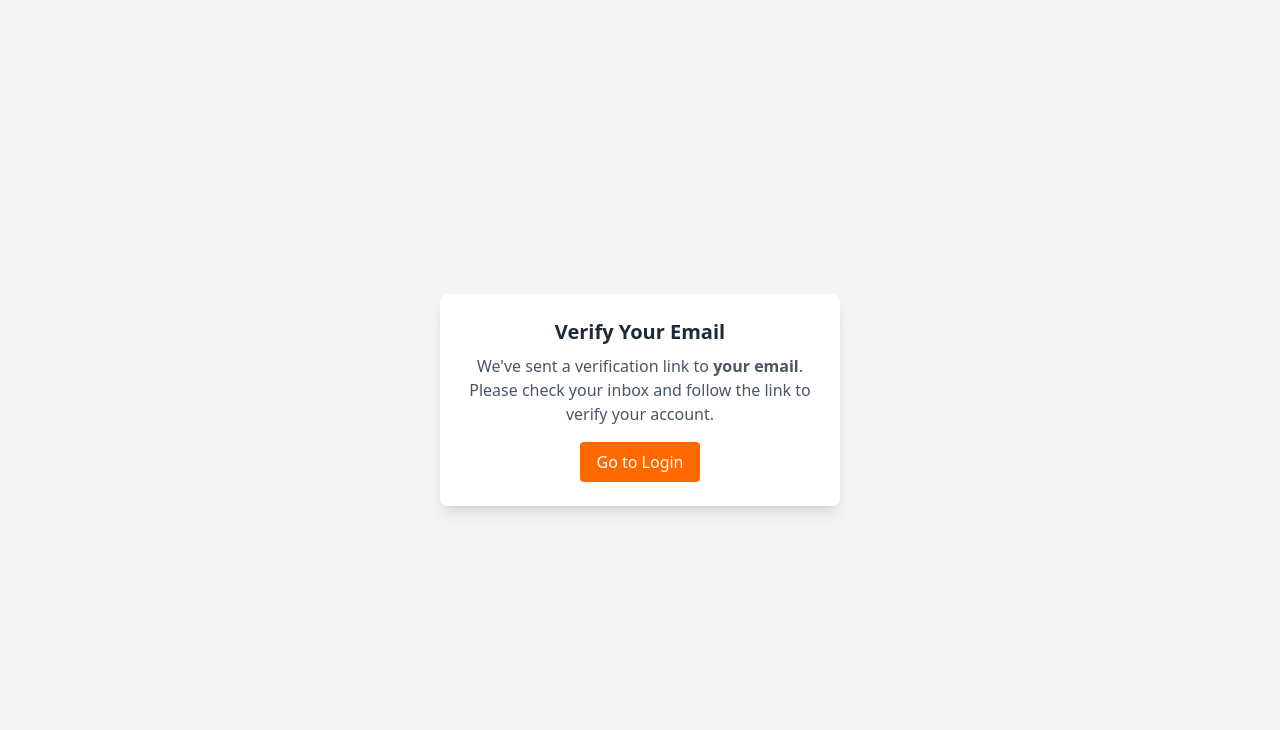
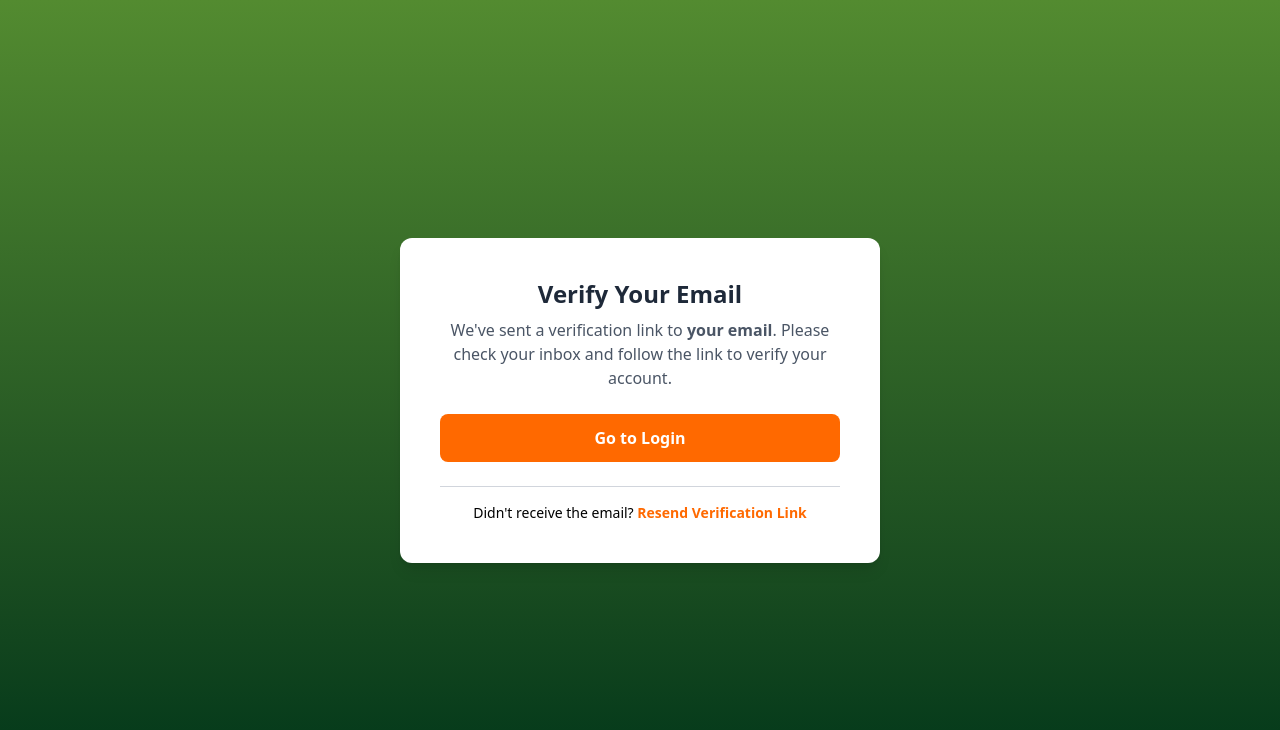
Before and after one commit to jayr-o1/vismotor-employee-information-system, a React (Vite) app: page /verify-email in a window 1280 px wide. Shown: the top 730 px of the page. Built offline with nearby package versions, Linux system fonts and the light colour scheme.

Commit message:
divided each component

```diff
--- a/package.json
+++ b/package.json
@@ -13,6 +13,7 @@
     "@fortawesome/fontawesome-free": "^6.7.2",
     "@tailwindcss/vite": "^4.0.6",
     "aos": "^2.3.4",
+    "axios": "^1.8.2",
     "chart.js": "^4.4.7",
     "framer-motion": "^12.4.7",
     "html5-qrcode": "^2.3.8",
--- a/src/pages/auth/EmailVerification.jsx
+++ b/src/pages/auth/EmailVerification.jsx
@@ -6,19 +6,37 @@ const EmailVerification = () => {
   const email = location.state?.email || "your email";
 
   return (
-    <div className="flex items-center justify-center min-h-screen bg-gray-100">
-      <div className="bg-white p-6 rounded-lg shadow-lg w-[400px] text-center">
-        <h2 className="text-xl font-bold text-gray-800">Verify Your Email</h2>
-        <p className="text-gray-600 mt-2">
-          We've sent a verification link to <span className="font-semibold">{email}</span>.
+    <div className="flex items-center justify-center min-h-screen bg-gradient-to-b from-[#538b30] to-[#003519]">
+      <div className="bg-white p-10 rounded-xl shadow-lg w-[480px]">
+        <h2 className="text-2xl font-bold text-gray-800 mb-2 text-center">
+          Verify Your Email
+        </h2>
+        <p className="text-gray-600 mb-6 text-center">
+          We've sent a verification link to{" "}
+          <span className="font-semibold">{email}</span>. Please check your inbox
+          and follow the link to verify your account.
         </p>
-        <p className="text-gray-600">Please check your inbox and follow the link to verify your account.</p>
+
         <button
-          className="mt-4 bg-orange-500 hover:bg-orange-600 text-white px-4 py-2 rounded"
+          className="w-full cursor-pointer bg-orange-500 hover:bg-orange-600 text-white p-3 rounded-lg font-semibold transition duration-200"
           onClick={() => navigate("/login")}
         >
           Go to Login
         </button>
+
+        <div className="mt-6 border-t border-gray-300"></div>
+
+        <div className="mt-4 text-sm text-center">
+          <p>
+            Didn't receive the email?{" "}
+            <a
+              href="/resend-verification"
+              className="text-orange-500 font-semibold hover:underline"
+            >
+              Resend Verification Link
+            </a>
+          </p>
+        </div>
       </div>
     </div>
   );
--- a/src/pages/auth/ForgotPassword.jsx
+++ b/src/pages/auth/ForgotPassword.jsx
@@ -1,14 +1,37 @@
 import React, { useState } from "react";
 import { useNavigate } from "react-router-dom";
+import axios from "axios"; // Import axios for making HTTP requests
 
 const ForgotPassword = () => {
   const [email, setEmail] = useState("");
+  const [message, setMessage] = useState("");
+  const [error, setError] = useState("");
   const navigate = useNavigate();
 
-  const handleReset = (e) => {
+  const handleReset = async (e) => {
     e.preventDefault();
-    // Replace with Firebase password reset logic
-    alert("Password reset link sent to your email.");
+
+    if (!email) {
+      setError("Email is required!");
+      return;
+    }
+
+    try {
+      // Send a POST request to the backend
+      const response = await axios.post("http://localhost:5000/api/forgot-password", { email });
+
+      // Display success message
+      setMessage(response.data.message);
+      setError("");
+    } catch (error) {
+      // Handle errors
+      if (error.response) {
+        setError(error.response.data.message);
+      } else {
+        setError("Something went wrong. Please try again later.");
+      }
+      setMessage("");
+    }
   };
 
   return (
@@ -20,6 +43,10 @@ const ForgotPassword = () => {
         <p className="text-gray-600 mb-6 text-center">
           Enter your email, and we'll send a reset link.
         </p>
+
+        {/* Display success or error messages */}
+        {message && <p className="text-green-500 text-center mb-4">{message}</p>}
+        {error && <p className="text-red-500 text-center mb-4">{error}</p>}
 
         <form onSubmit={handleReset} className="space-y-4">
           <div>
@@ -36,7 +63,10 @@ const ForgotPassword = () => {
             />
           </div>
 
-          <button className="w-full cursor-pointer bg-orange-500 hover:bg-orange-600 text-white p-3 rounded-lg font-semibold transition duration-200">
+          <button
+            type="submit"
+            className="w-full cursor-pointer bg-orange-500 hover:bg-orange-600 text-white p-3 rounded-lg font-semibold transition duration-200"
+          >
             Send Reset Link
           </button>
         </form>
```
Also changed, not shown: 2 other files (tests, documents, lock files or other folders).
